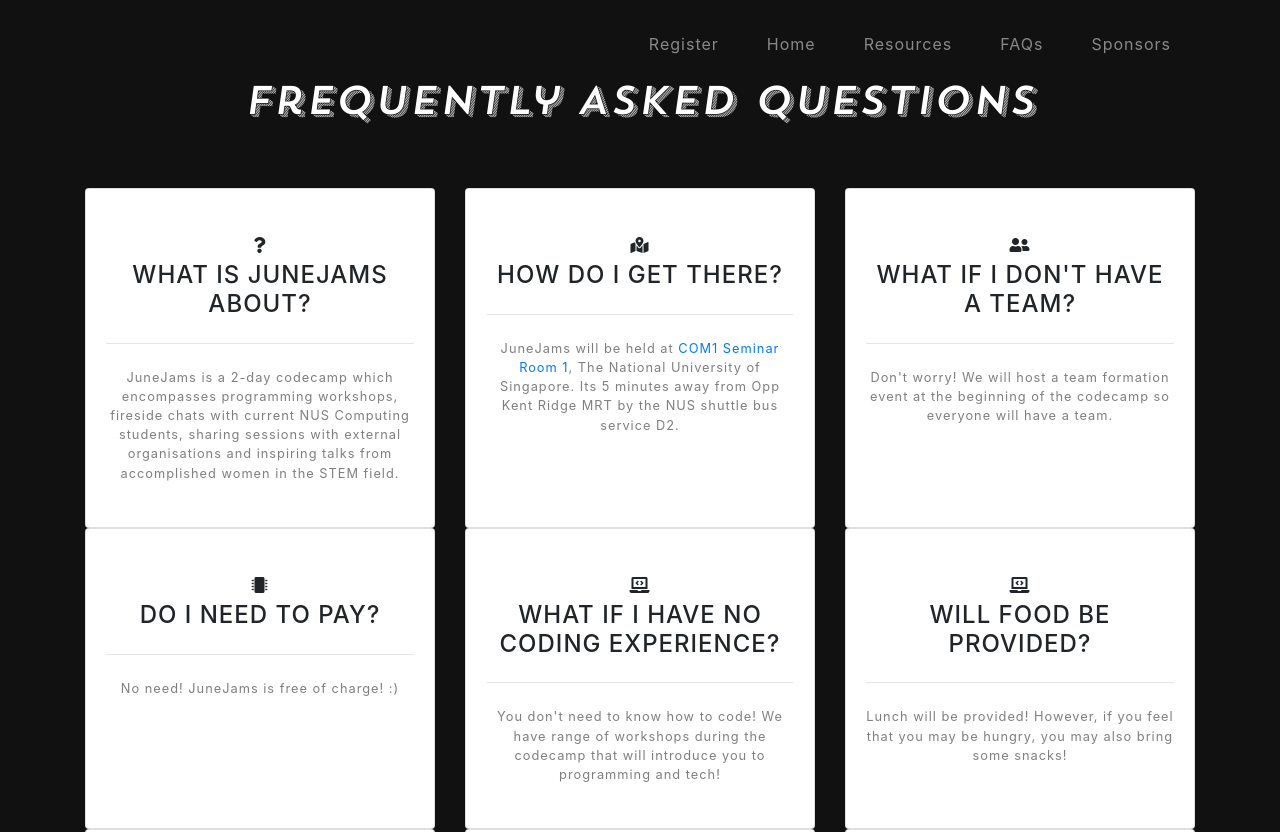
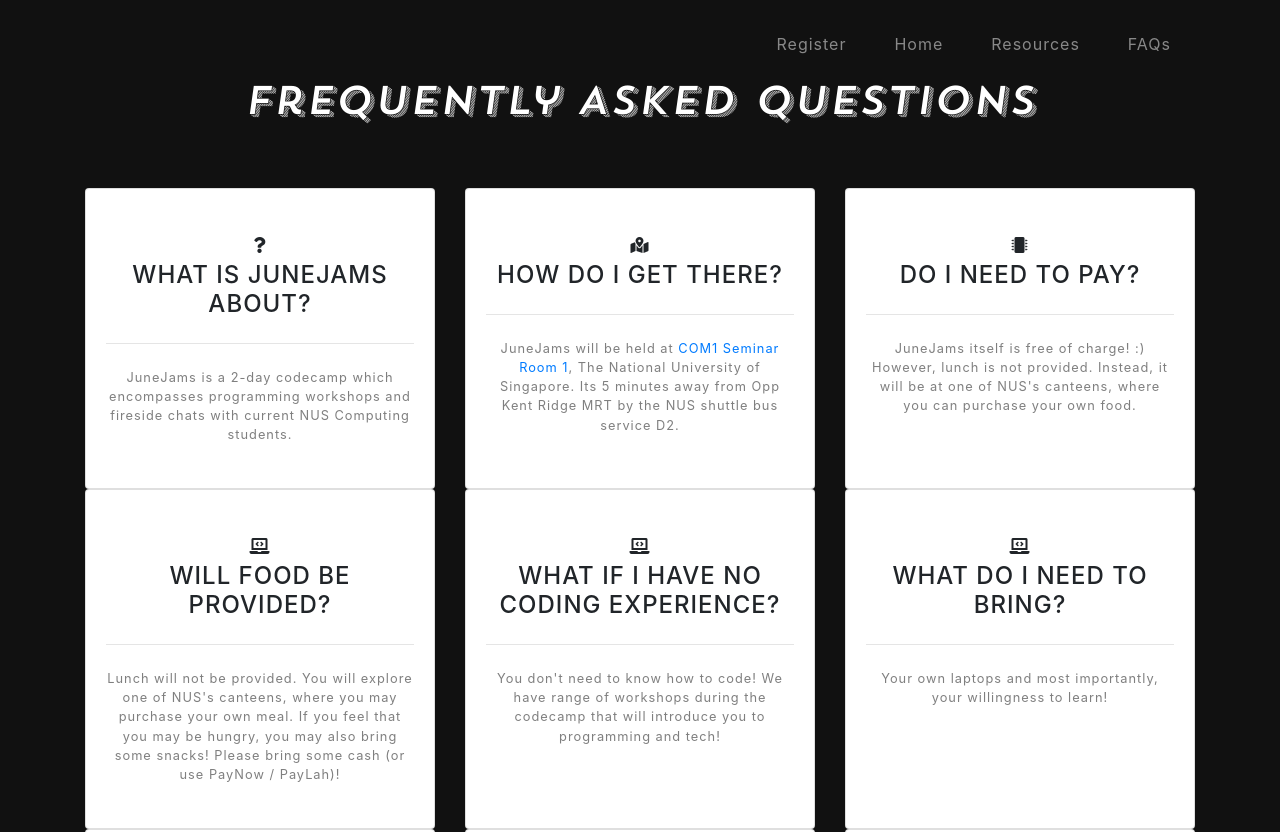
Before and after one commit to GiselleTan/WiT_JuneJams24_regWS, a website with bundled scripts: page faqs.html in a window 1280 px wide. Shown: the top 832 px of the page. Built offline with nearby package versions, Linux system fonts and the light colour scheme.

Commit message:
update faq page

```diff
--- a/faqs.html
+++ b/faqs.html
@@ -54,9 +54,6 @@
 						<li class="nav-item">
 							<a class="nav-link js-scroll-trigger nexa" href="faqs.html">FAQs</a>
 						</li>
-						<li class="nav-item">
-							<a class="nav-link js-scroll-trigger nexa" href="sponsors.html">Sponsors</a>
-						</li>
 					</ul>
 				</div>
 			</div>
@@ -82,7 +79,7 @@
 								<h4 class="text-uppercase m-0 nexa">What is JuneJams about?</h4>
 								<hr class="my-4">
 								<div class="small text-black-50 nexa">
-									JuneJams is a 2-day codecamp which encompasses programming workshops, fireside chats with current NUS Computing students, sharing sessions with external organisations and inspiring talks from accomplished women in the STEM field.
+									JuneJams is a 2-day codecamp which encompasses programming workshops and fireside chats with current NUS Computing students.
 								</div>
 							</div>
 						</div>
@@ -104,11 +101,13 @@
 					<div class="col-md-4 mb-3 mb-md-0 faq-bubble">
 						<div class="card py-4 h-100">
 							<div class="card-body text-center">
-								<i class="fas fa-user-friends mb-2"></i>
-								<h4 class="text-uppercase m-0 nexa">What if I don't have a team?</h4>
+								<i class="fas fa-microchip mb-2"></i>
+								<h4 class="text-uppercase m-0 nexa">Do I need to pay?</h4>
 								<hr class="my-4">
 								<div class="small text-black-50 nexa">
-									Don't worry! We will host a team formation event at the beginning of the codecamp so everyone will have a team.
+									JuneJams itself is free of charge! :)
+									<br>
+									However, lunch is not provided. Instead, it will be at one of NUS's canteens, where you can purchase your own food.
 								</div>
 							</div>
 						</div>
@@ -117,11 +116,11 @@
 					<div class="col-md-4 mb-3 mb-md-0 faq-bubble">
 						<div class="card py-4 h-100">
 							<div class="card-body text-center">
-								<i class="fas fa-microchip mb-2"></i>
-								<h4 class="text-uppercase m-0 nexa">Do I need to pay?</h4>
+								<i class="fas fa-laptop-code mb-2"></i>
+								<h4 class="text-uppercase m-0 nexa">Will food be provided?</h4>
 								<hr class="my-4">
 								<div class="small text-black-50 nexa">
-									No need! JuneJams is free of charge! :)
+									Lunch will not be provided. You will explore one of NUS's canteens, where you may purchase your own meal. If you feel that you may be hungry, you may also bring some snacks! Please bring some cash (or use PayNow / PayLah)!
 								</div>
 							</div>
 						</div>
@@ -135,19 +134,6 @@
 								<hr class="my-4">
 								<div class="small text-black-50 nexa">
 									You don't need to know how to code! We have range of workshops during the codecamp that will introduce you to programming and tech!
-								</div>
-							</div>
-						</div>
-					</div>
-
-					<div class="col-md-4 mb-3 mb-md-0 faq-bubble">
-						<div class="card py-4 h-100">
-							<div class="card-body text-center">
-								<i class="fas fa-laptop-code mb-2"></i>
-								<h4 class="text-uppercase m-0 nexa">Will food be provided?</h4>
-								<hr class="my-4">
-								<div class="small text-black-50 nexa">
-									Lunch will be provided! However, if you feel that you may be hungry, you may also bring some snacks!
 								</div>
 							</div>
 						</div>
```
